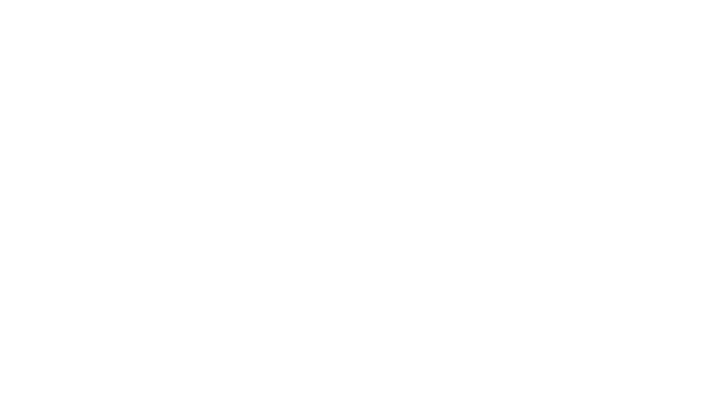
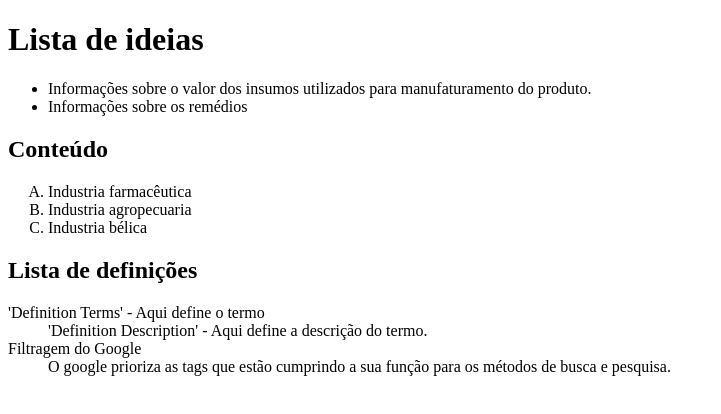
Before and after one commit to budkee/MindSpace, a plain HTML site: page public/index.html in a window 1280 px wide. Shown: the whole page, without its empty margins (0-721 px from the left). Drawn offline with Linux system fonts and the light colour scheme.

Commit message:
update-20-10-21

```diff
--- a/public/index.html
+++ b/public/index.html
@@ -8,8 +8,25 @@
     <title>Babilônia</title>
 </head>
 <body>
-
-
+<h1>Lista de ideias</h1>
+  <ul>
+    <li>Informações sobre o valor dos insumos utilizados para manufaturamento do produto.</li>
+    <li>Informações sobre os remédios
+    </li>
+  </ul>
+  <h2> Conteúdo </h2>
+  <ol type="A">
+    <li>Industria farmacêutica</li>
+    <li>Industria agropecuaria</li>
+    <li>Industria bélica</li>
+  </ol>
+<h2>Lista de definições</h2>
+<dl>
+  <dt> 'Definition Terms' - Aqui define o termo</dt>
+  <dd> 'Definition Description' - Aqui define a descrição do termo.</dd>
+  <dt> Filtragem do Google</dt>
+  <dd> O google prioriza as tags que estão cumprindo a sua função para os métodos de busca e pesquisa.</dd>
+</dl>
     <script type="module">
         // Import the functions you need from the SDKs you need
         import { initializeApp } from "https://www.gstatic.com/firebasejs/9.1.2/firebase-app.js";
```
